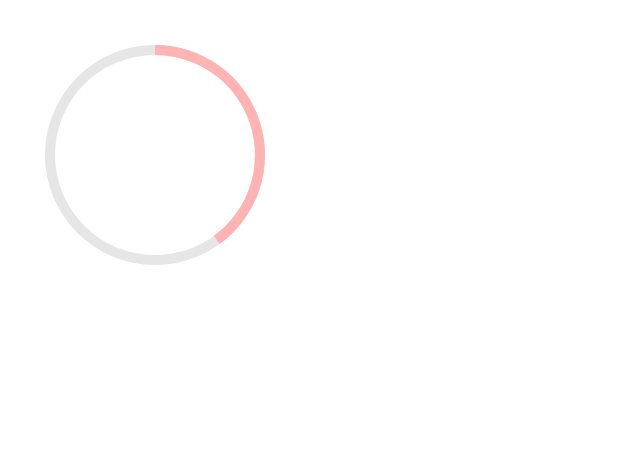
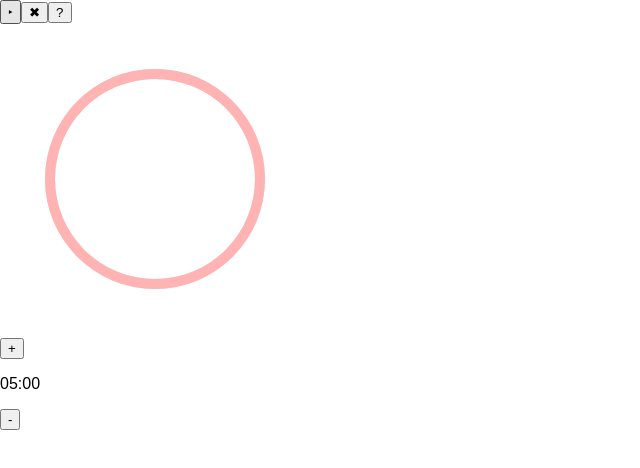
Before and after one commit to bonnina/d3-timer, a React (Create React App) app: page / in a window 1280 px wide. Shown: the top 468 px of the page, without its empty margins (0-640 px from the left). Built offline with nearby package versions, Linux system fonts and the light colour scheme.

Commit message:
Add timer logic

```diff
--- a/src/App.tsx
+++ b/src/App.tsx
@@ -1,11 +1,96 @@
 import * as React from 'react';
 import Circle from './Circle';
 
-class App extends React.Component<{}> {
+interface State {
+  session: number;
+  length: number;
+  time: string;
+}
+
+class App extends React.Component<{}, State> {
+  constructor(props: {}) {
+    super(props);
+
+    this.showTime = this.showTime.bind(this);
+    this.onIncrement = this.onIncrement.bind(this);
+    this.onDecrement = this.onDecrement.bind(this);
+    this.countdown = this.countdown.bind(this);
+    this.reset = this.reset.bind(this);
+  }
+
+  public state: State = {
+    session: 5,
+    length: 0,
+    time: "00:00"
+  };
+
+  componentDidMount() {
+    this.showTime();
+  }
+
+  public showTime() {
+    const hrs: number = Math.floor(this.state.session / 60);
+    const min: number = Math.floor(this.state.session) % 60;
+    const sec: number =  Math.floor((this.state.session * 60) % 60);
+    const t: string = (hrs > 0 ? hrs + ":" : "") + (min < 10 ? "0" + min : min) + ":" + (sec < 10 ? "0" + sec : sec);
+    this.setState({ time: t });
+  };
+
+  public async onIncrement() {
+    await this.setState({ session: this.state.session + 1 });
+    this.showTime();
+  };
+
+  public async onDecrement() {
+    if (this.state.session > 1) {
+      await this.setState({ session: this.state.session - 1 });
+      this.showTime();
+    } else return
+  };
+
+  public countdown() {
+    this.setState({
+      length: this.state.session * 60
+    });
+
+    let interval = setInterval(() => {
+      this.setState({ length: this.state.length - 1 });
+
+      if (this.state.length <= 0) {
+        clearInterval(interval);
+        this.reset();
+      }
+    }, 1000);
+  };
+
+  public reset() {
+    this.setState({
+      session: 0.1,
+      length: 0,
+      time: "00:00"
+    });
+  };
+
+  public wikiRedirect() {
+    window.open("https://en.wikipedia.org/wiki/Pomodoro_Technique");
+  }
+
   public render() {
     return (
       <div>
-        <Circle progress={0.4} />
+        <div className='controls'>
+          <button id='start' onClick={this.countdown}> &#8227; </button>
+          <button id='reset' onClick={this.reset}> &#10006; </button>
+          <button id='about' onClick={this.wikiRedirect}> &#63; </button>
+        </div>
+
+        <Circle progress={ 1 - (this.state.length / 60 / this.state.session) } />
+
+        <div className='clock'>
+          <button onClick={this.onIncrement}> + </button>
+          <p> {this.state.time} </p>
+          <button onClick={this.onDecrement}> - </button>
+        </div>
       </div>
     );
   }
```
